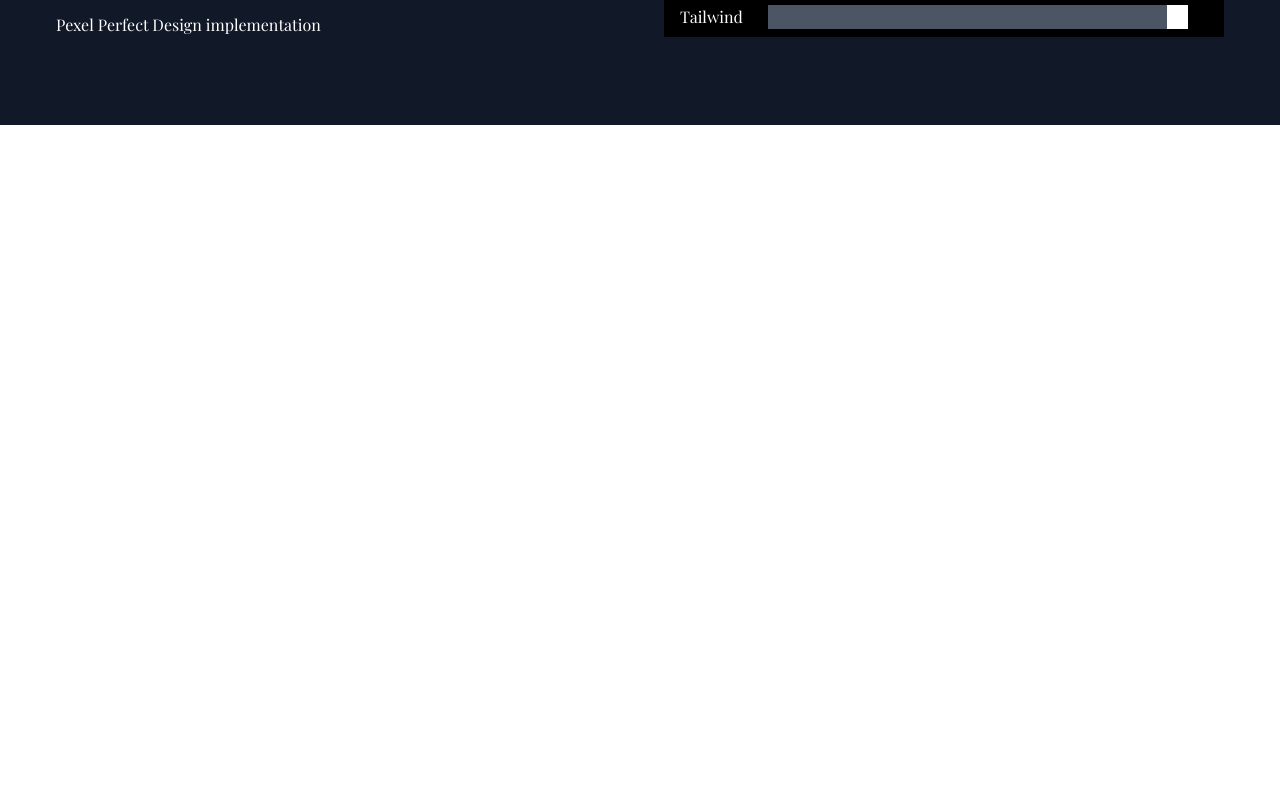
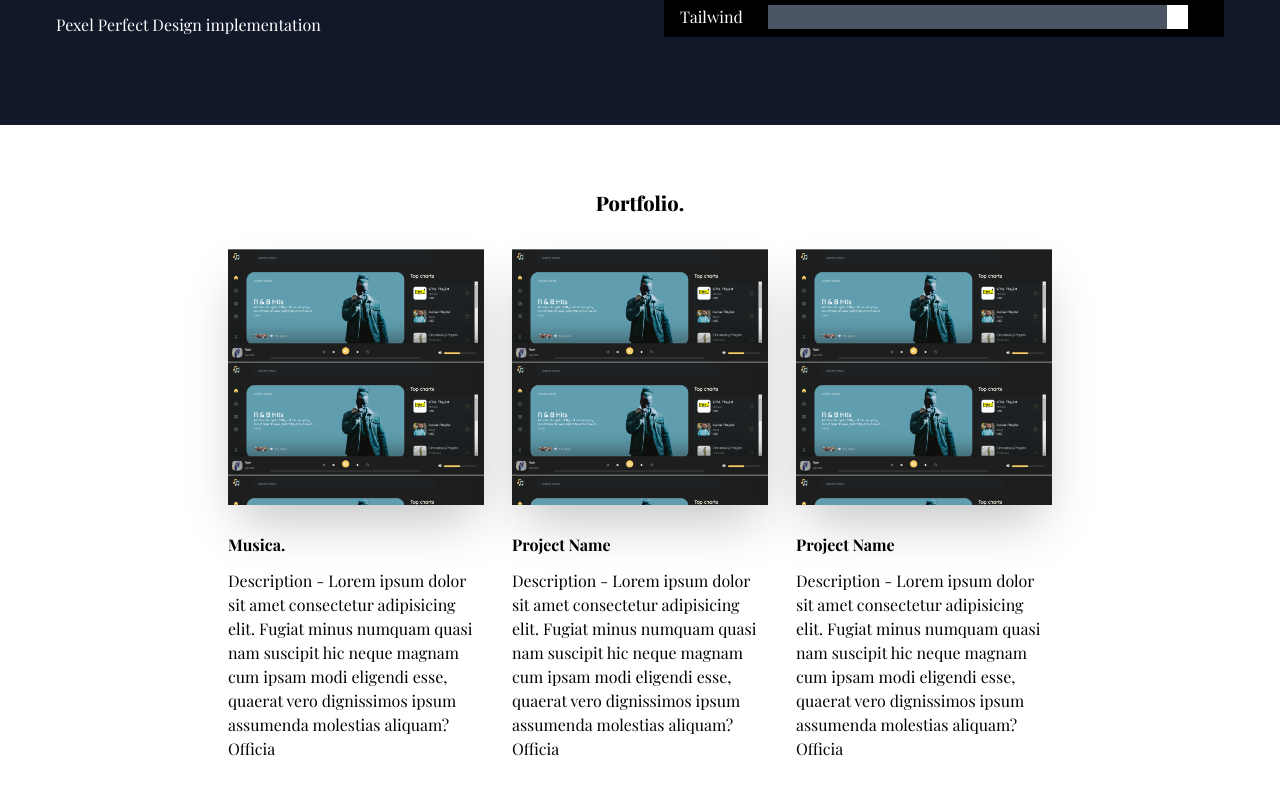
Before and after one commit to ELECTRON11111/my-portfolio, a Next.js app: page / in a window 1280 px wide. Shown: the part 1413-2208 px from the top of the page. Before the commit the page ends 1538 px from the top, so only its background shows below. Built offline with nearby package versions, Linux system fonts and the light colour scheme; a web font is replaced by a local one.

Commit message:
Designed Portfolio section with its basic structure and form, full responsive

```diff
--- a/src/app/globals.css
+++ b/src/app/globals.css
@@ -12,3 +12,12 @@
   @apply border-2 cursor-pointer justify-self-center my-2 border-black rounded text-black px-4 py-2 text-center self-center justify-center
   transition duration-300 ease-out hover:scale-105 sm:self-start sm:text-white sm:border-white sm:row-start-3 sm:col-span-2 sm:justify-self-center
 }
+
+.project {
+  @apply w-64 h-64 bg-red-500 m-4 mx-0 flex items-center justify-center cursor-pointer shadow-2xl
+  bg-contain;
+}
+
+.project-btn {
+  @apply py-3 px-4 border border-black rounded transition duration-300 ease-out hover:transition hover:scale-105
+}
--- a/src/app/page.tsx
+++ b/src/app/page.tsx
@@ -2,6 +2,7 @@ import Link from "next/link";
 import TopBanner from "@/components/TopBanner/TopBanner";
 import About from "@/components/About/About";
 import Skills from "@/components/Skills/Skills";
+import Projects from "@/components/Projects/Projects";
 
 export default function Home() {
   return (
@@ -19,7 +20,7 @@ export default function Home() {
 
         <About />
         <Skills />
-
+        <Projects />
     </main>
   );
 }
--- /dev/null
+++ b/src/components/Projects/Projects.tsx
@@ -0,0 +1,89 @@
+"use client"
+import { useRef } from "react"
+import Link from "next/link";
+
+export default function Projects() {
+    const moreContentRef1 = useRef<HTMLDivElement>(null);
+    const moreContentRef2 = useRef<HTMLDivElement>(null);
+    const moreContentRef3 = useRef<HTMLDivElement>(null);
+
+    const showMoreContent = (show = true, refNo = 1) => {
+        const moreContentElement = refNo == 1? moreContentRef1.current: refNo == 2? moreContentRef2.current: refNo == 3? moreContentRef3.current: moreContentRef1.current;
+
+        if (moreContentElement !==  null &&  show) {
+            moreContentElement.classList.remove("hidden")
+        } else {
+            moreContentElement !== null? moreContentElement.classList.add("hidden"): "";
+        }
+    }
+
+    return (
+        <div id="Projects" className="p-6 py-12 flex flex-col justify-center sm:items-center">
+            <h2 className="text-xl font-extrabold my-4 px-3">Portfolio.</h2>
+
+            <div id="projects" className="flex flex-wrap gap-7 justify-center sm:mx-4">
+                <div id="project-1" className="flex flex-col w-64">
+                    <div className="project bg-[url('../../public/assets/musica.png')]" onMouseOver={() => showMoreContent(true,1)} onMouseLeave={() => showMoreContent(false, 1)}>
+                        <div
+                            className="flex flex-col items-center justify-center gap-2 w-full h-full bg-gray-500 bg-opacity-90 hidden"
+                            id="more-content"
+                            ref={moreContentRef1}
+                        >
+                            <div id="code_btn" className="project-btn">
+                                {/* Since its an external Link we don't need to use "Link" */}
+                                <a href={"https://github.com/ELECTRON11111/musica"} rel="noopener noreferrer"  target="_blank">Check Code</a>
+                            </div>
+                            <div id="live_btn" className="project-btn">
+                                <a href="https://zoomplay.netlify.app/" rel="noopener noreferrer"  target="_blank">View Project</a>
+                            </div>
+                        </div>
+                    </div>
+                    <h3 className="font-bold py-3">Musica.</h3>
+                    <p>Description - Lorem ipsum dolor sit amet consectetur adipisicing elit. Fugiat minus numquam quasi nam suscipit hic neque magnam cum ipsam modi eligendi esse, quaerat vero dignissimos ipsum assumenda molestias aliquam? Officia</p>
+                </div>
+
+
+                <div id="project-2" className="flex flex-col w-64">
+                    <div className="project bg-[url('../../public/assets/musica.png')]" onMouseOver={() => showMoreContent(true, 2)} onMouseLeave={() => showMoreContent(false, 2)}>
+                        <div
+                            className="flex flex-col items-center justify-center gap-2 w-full h-full bg-gray-500 bg-opacity-90 hidden"
+                            id="more-content"
+                            ref={moreContentRef2}
+                        >
+                            <div id="code_btn" className="project-btn">
+                                {/* Since its an external Link we don't need to use "Link" */}
+                                <a href={"https://github.com/ELECTRON11111/musica"} rel="noopener noreferrer"  target="_blank">Check Code</a>
+                            </div>
+                            <div id="live_btn" className="project-btn">
+                                <a href="https://zoomplay.netlify.app/" rel="noopener noreferrer"  target="_blank">View Project</a>
+                            </div>
+                        </div>
+                    </div>
+                    <h3 className="font-bold py-3">Project Name</h3>
+                    <p>Description - Lorem ipsum dolor sit amet consectetur adipisicing elit. Fugiat minus numquam quasi nam suscipit hic neque magnam cum ipsam modi eligendi esse, quaerat vero dignissimos ipsum assumenda molestias aliquam? Officia</p>
+                </div>
+
+
+                <div id="project-3" className="flex flex-col w-64">
+                    <div className="project bg-[url('../../public/assets/musica.png')]" onMouseOver={() => showMoreContent(true, 3)} onMouseLeave={() => showMoreContent(false, 3)}>
+                        <div
+                            className="flex flex-col items-center justify-center gap-2 w-full h-full bg-gray-500 bg-opacity-90 hidden"
+                            id="more-content"
+                            ref={moreContentRef3}
+                        >
+                            <div id="code_btn" className="project-btn">
+                                {/* Since its an external Link we don't need to use "Link" */}
+                                <a href={"https://github.com/ELECTRON11111/musica"} rel="noopener noreferrer"  target="_blank">Check Code</a>
+                            </div>
+                            <div id="live_btn" className="project-btn">
+                                <a href="https://zoomplay.netlify.app/" rel="noopener noreferrer"  target="_blank">View Project</a>
+                            </div>
+                        </div>
+                    </div>
+                    <h3 className="font-bold py-3">Project Name</h3>
+                    <p>Description - Lorem ipsum dolor sit amet consectetur adipisicing elit. Fugiat minus numquam quasi nam suscipit hic neque magnam cum ipsam modi eligendi esse, quaerat vero dignissimos ipsum assumenda molestias aliquam? Officia</p>
+                </div>
+            </div>
+        </div>
+    )
+}
```
Also changed, not shown: public/assets/musica.png (added).
